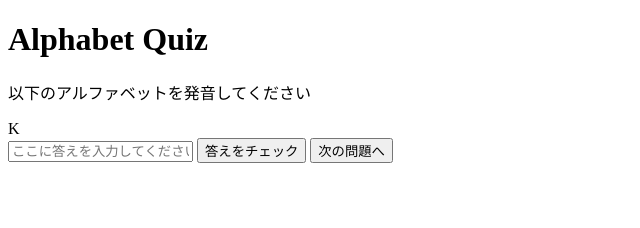
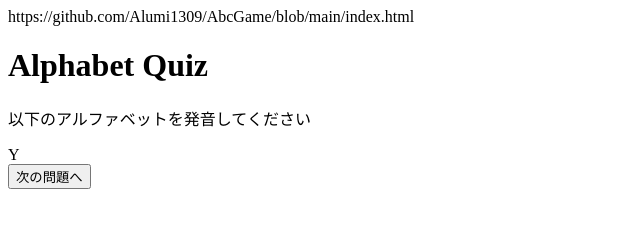
Before and after one commit to Alumi1309/AbcGame, a plain HTML site: page index.html in a window 1280 px wide. Both pictures are taken after a click on the button "次の問題へ". Shown: the whole page, without its empty margins (0-640 px from the left). Drawn offline with Linux system fonts and the light colour scheme.

Commit message:
Update index.html

```diff
--- a/index.html
+++ b/index.html
@@ -1,15 +1,13 @@
 <!DOCTYPE html>
 <html>
 <head>
-  <meta charset="UTF-8">
+  <meta charset="UTF-8">https://github.com/Alumi1309/AbcGame/blob/main/index.html
   <title>Alphabet Quiz</title>
 </head>
 <body>
   <h1>Alphabet Quiz</h1>
   <p>以下のアルファベットを発音してください</p>
   <div id="alphabet"></div>
-  <input type="text" id="answer" placeholder="ここに答えを入力してください">
-  <button id="checkAnswer">答えをチェック</button>
   <button id="nextQuestion">次の問題へ</button>
 
   <script>
@@ -20,21 +18,11 @@
     // 表示する要素を取得
     var alphabetElement = document.getElementById("alphabet");
     alphabetElement.textContent = currentAlphabet.toUpperCase();
+    // 正解フラグ
+    var isCorrect = false;
 
     // 音声再生用のAudioオブジェクトを作成
     var audio = new Audio('https://translate.google.com/translate_tts?ie=UTF-8&client=tw-ob&q=' + currentAlphabet + '&tl=en');
-
-    // 答えをチェックするボタンを取得
-    var checkButton = document.getElementById("checkAnswer");
-    checkButton.addEventListener("click", function() {
-      var answer = document.getElementById("answer").value.toLowerCase();
-      if (answer === currentAlphabet) {
-        alert("正解！");
-        nextQuestion();
-      } else {
-        alert("不正解");
-      }
-    });
 
     // 次の問題へ進むボタンを取得
     var nextButton = document.getElementById("nextQuestion");
@@ -42,16 +30,43 @@
 
     // 次の問題を表示する関数
     function nextQuestion() {
+      // 答えが正解だった場合にのみ、次の問題へ進む
+      if (isCorrect) {
         // ランダムなアルファベットを取得
         currentAlphabet = alphabet.charAt(Math.floor(Math.random() * alphabet.length));
         // アルファベットを表示
         alphabetElement.textContent = currentAlphabet.toUpperCase();
-      // 答えのテキストボックスをクリア
-      document.getElementById("answer").value = "";
+        // 正解フラグをリセット
+        isCorrect = false;
         // 音声再生
         audio.src = 'https://translate.google.com/translate_tts?ie=UTF-8&client=tw-ob&q=' + currentAlphabet + '&tl=en';
         audio.play();
       }
+    }
+
+    // 音声認識用のRecognitionオブジェクトを作成
+    var recognition = new webkitSpeechRecognition();
+    recognition.lang = 'en-US';
+
+    // 音声認識が成功した場合のコールバック関数
+    recognition.onresult = function(event) {
+      var answer = event.results[0][0].transcript.toLowerCase();
+      console.log(answer);
+      if (answer === currentAlphabet) {
+        alert("正解！");
+        isCorrect = true;
+      } else {
+        alert("不正解");
+      }
+    };
+
+    // 音声認識が終了した場合のコールバック関数
+    recognition.onend = function() {
+      recognition.start();
+    };
+
+    // 音声認識を開始
+    recognition.start();
   </script>
 </body>
 </html>
```
Lines whose indentation alone changed are shown as unchanged.
